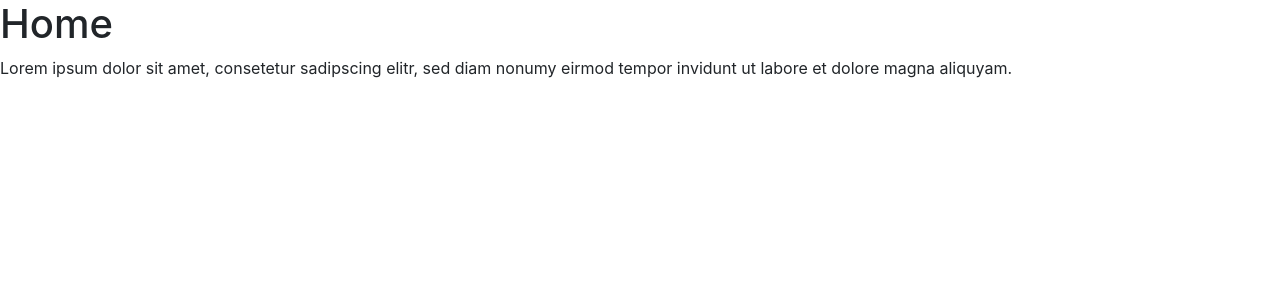
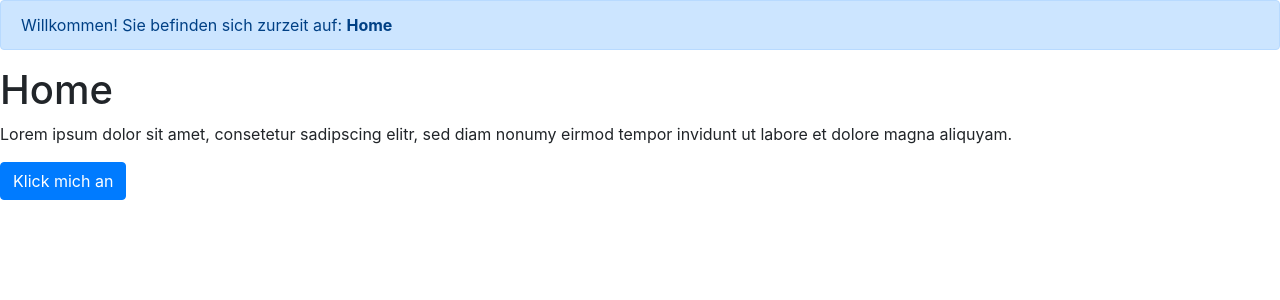
Before and after one commit to BassamxMednini/Website-mit-Python-Flask, a Flask app: page / in a window 1280 px wide. Shown: the top 300 px of the page. Run offline with Flask 2, Linux system fonts and the light colour scheme; some libraries are stand-ins or nearby versions.

Commit message:
Bootstrap-Elemente eingefügt (für Testzwecke)

```diff
--- a/templates/home.html
+++ b/templates/home.html
@@ -11,8 +11,38 @@
     <title>Bassam: Home</title>
   </head>
   <body>
+    <!-- Alert -->
+    <div class="alert alert-primary" role="alert">
+        Willkommen! Sie befinden sich zurzeit auf: <strong>Home</strong>
+    </div>
     <h1>Home</h1>
     <p>Lorem ipsum dolor sit amet, consetetur sadipscing elitr, sed diam nonumy eirmod tempor invidunt ut labore et dolore magna aliquyam.</p>
+
+    <!-- Button trigger modal -->
+    <button type="button" class="btn btn-primary" data-toggle="modal" data-target="#exampleModal">
+        Klick mich an
+    </button>
+
+      <!-- Modal -->
+      <div class="modal fade" id="exampleModal" tabindex="-1" role="dialog" aria-labelledby="exampleModalLabel" aria-hidden="true">
+        <div class="modal-dialog" role="document">
+          <div class="modal-content">
+            <div class="modal-header">
+              <h5 class="modal-title" id="exampleModalLabel">Modal title</h5>
+              <button type="button" class="close" data-dismiss="modal" aria-label="Close">
+                <span aria-hidden="true">&times;</span>
+              </button>
+            </div>
+            <div class="modal-body">
+              ...
+            </div>
+            <div class="modal-footer">
+              <button type="button" class="btn btn-secondary" data-dismiss="modal">Close</button>
+              <button type="button" class="btn btn-primary">Save changes</button>
+            </div>
+          </div>
+        </div>
+      </div>
 
     <!-- Optional JavaScript -->
     <!-- jQuery first, then Popper.js, then Bootstrap JS -->
```
